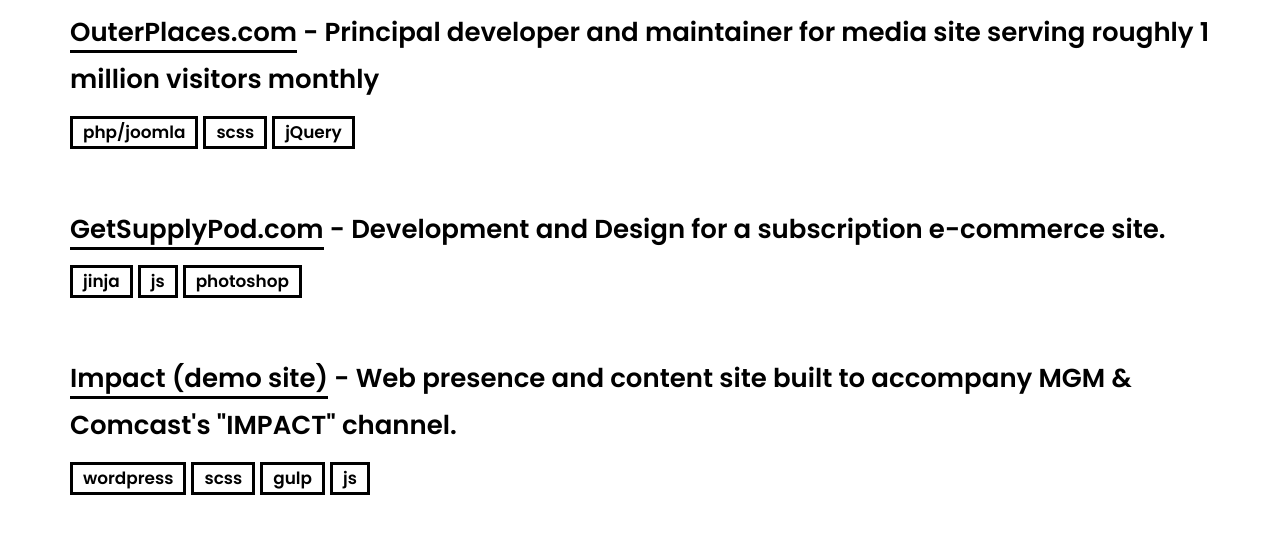
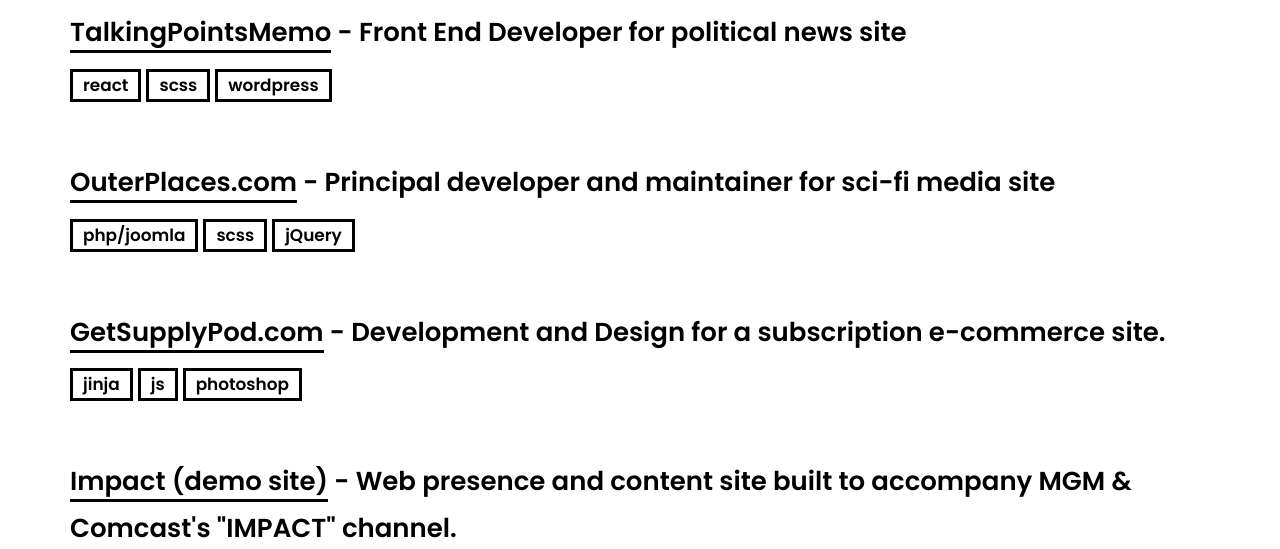
Before and after one commit to jacobph/personalsite, a website: page projects.html in a window 1280 px wide. Shown: the part 243-792 px from the top of the page. Drawn offline with Linux system fonts and the light colour scheme.

Commit message:
update projects page

```diff
--- a/projects.html
+++ b/projects.html
@@ -50,7 +50,15 @@
       <h2 class="projects-header">At Work</h2>
       <ul>
         <li>
-          <a href="http://www.outerplaces.com/" target="_blank">OuterPlaces.com</a> - Principal developer and maintainer for media site serving roughly 1 million visitors monthly
+          <a href="http://www.talkingpointsmemo.com" target="_blank">TalkingPointsMemo</a> - Front End Developer for political news site
+          <div class="tags">
+            <span class="tag">react</span>
+            <span class="tag">scss</span>
+            <span class="tag">wordpress</span>
+          </div>
+        </li>
+        <li>
+          <a href="http://www.outerplaces.com/" target="_blank">OuterPlaces.com</a> - Principal developer and maintainer for sci-fi media site
           <div class="tags">
             <span class="tag">php/joomla</span>
             <span class="tag">scss</span>
```
